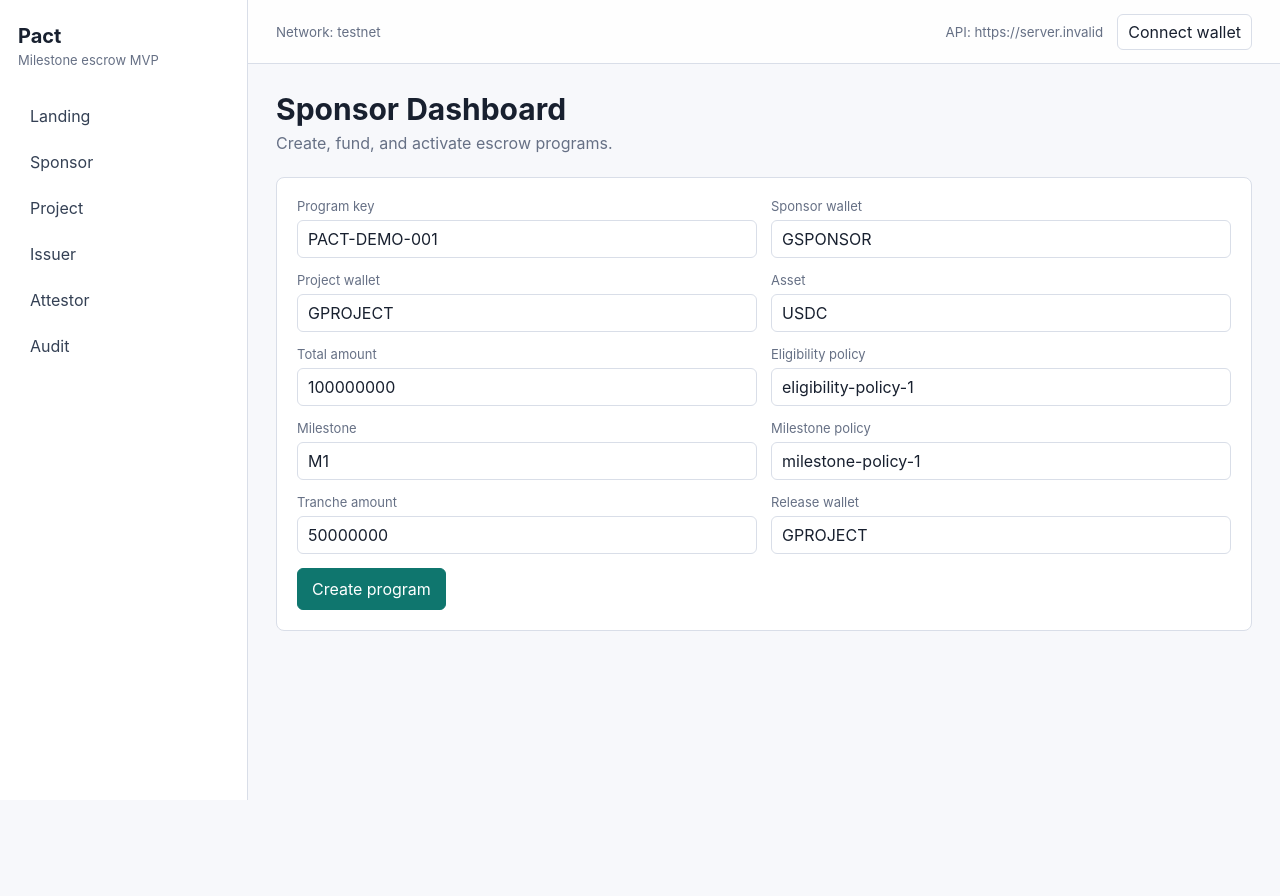
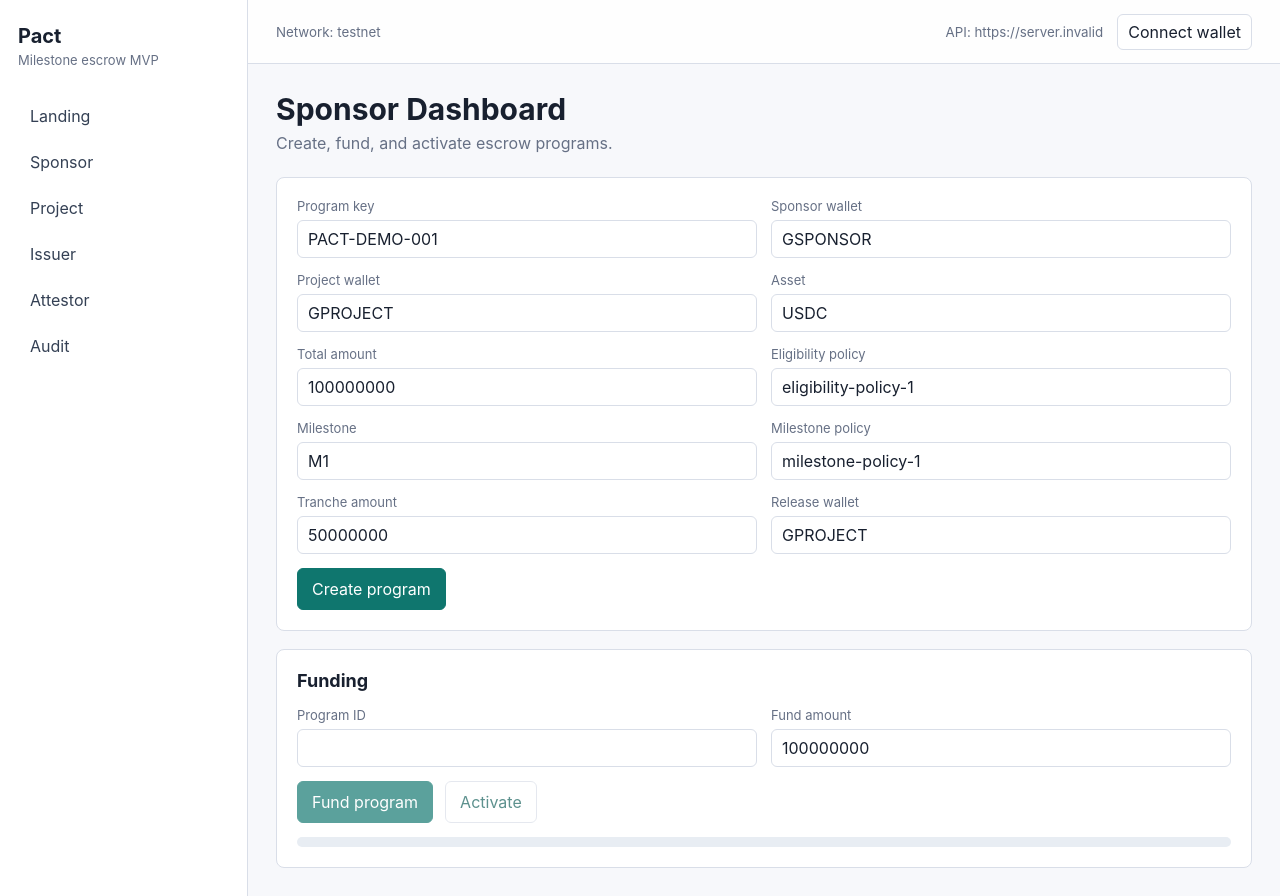
Before and after one commit to foundermafstat/pact, a Next.js app in the folder apps/web/: page /sponsor in a window 1280 px wide. Before the commit the page ends 800 px from the top, so only its background shows below. Built offline with nearby package versions, Linux system fonts and the light colour scheme; no server answers.

Commit message:
feat: add step 076 sponsor funding flow

```diff
--- a/apps/web/src/app/globals.css
+++ b/apps/web/src/app/globals.css
@@ -154,6 +154,15 @@ select {
   padding: 20px;
 }
 
+.stacked-section {
+  margin-top: 18px;
+}
+
+.section-title {
+  margin: 0 0 16px;
+  font-size: 18px;
+}
+
 .landing-hero {
   min-height: 360px;
   display: grid;
@@ -290,6 +299,38 @@ select {
   opacity: 0.68;
 }
 
+.secondary-button {
+  border: 1px solid var(--line);
+  border-radius: 6px;
+  background: #ffffff;
+  color: var(--accent-strong);
+  padding: 10px 14px;
+  cursor: pointer;
+}
+
+.secondary-button:disabled {
+  cursor: progress;
+  opacity: 0.68;
+}
+
+.funding-panel {
+  display: grid;
+  gap: 14px;
+}
+
+.progress-track {
+  height: 10px;
+  border-radius: 999px;
+  background: #e8edf3;
+  overflow: hidden;
+}
+
+.progress-track span {
+  display: block;
+  height: 100%;
+  background: var(--accent);
+}
+
 .success-text {
   color: var(--accent-strong);
 }
--- a/apps/web/src/app/sponsor/page.tsx
+++ b/apps/web/src/app/sponsor/page.tsx
@@ -1,4 +1,5 @@
 import { CreateProgramForm } from "../../features/sponsor/create-program-form";
+import { FundProgramPanel } from "../../features/sponsor/fund-program-panel";
 
 export default function SponsorPage() {
   return (
@@ -8,6 +9,10 @@ export default function SponsorPage() {
       <section className="section">
         <CreateProgramForm />
       </section>
+      <section className="section stacked-section">
+        <h2 className="section-title">Funding</h2>
+        <FundProgramPanel />
+      </section>
     </>
   );
 }
--- /dev/null
+++ b/apps/web/src/features/sponsor/fund-program-panel.tsx
@@ -0,0 +1,90 @@
+"use client";
+
+import { useMemo, useState, useTransition } from "react";
+
+import { webEnv } from "../../config/env";
+import { PactApiClient, PactApiClientError } from "../../lib/api-client";
+import { getFundingProgress } from "./funding-model";
+
+type FundingState = {
+  fundedAmount: string;
+  totalAmount: string;
+  status: string;
+};
+
+export function FundProgramPanel() {
+  const [programId, setProgramId] = useState("");
+  const [amount, setAmount] = useState("100000000");
+  const [fundingState, setFundingState] = useState<FundingState | null>(null);
+  const [error, setError] = useState<string | null>(null);
+  const [isPending, startTransition] = useTransition();
+  const client = useMemo(() => new PactApiClient(webEnv.apiUrl), []);
+  const progress = fundingState
+    ? getFundingProgress(fundingState.fundedAmount, fundingState.totalAmount)
+    : 0;
+
+  const runAction = (action: "fund" | "activate") => {
+    setError(null);
+    startTransition(async () => {
+      try {
+        const response =
+          action === "fund"
+            ? await client.fundProgram(programId, { amount })
+            : await client.activateProgram(programId);
+        setFundingState({
+          fundedAmount: response.data.program.fundedAmount,
+          totalAmount: response.data.program.totalAmount,
+          status: response.data.program.status
+        });
+      } catch (caughtError) {
+        setError(
+          caughtError instanceof PactApiClientError
+            ? caughtError.message
+            : "Sponsor transaction failed"
+        );
+      }
+    });
+  };
+
+  return (
+    <div className="funding-panel">
+      <div className="form-grid">
+        <label className="field">
+          <span>Program ID</span>
+          <input value={programId} onChange={(event) => setProgramId(event.target.value)} />
+        </label>
+        <label className="field">
+          <span>Fund amount</span>
+          <input value={amount} onChange={(event) => setAmount(event.target.value)} />
+        </label>
+      </div>
+      <div className="form-actions">
+        <button
+          className="primary-button"
+          disabled={isPending || !programId}
+          onClick={() => runAction("fund")}
+          type="button"
+        >
+          Fund program
+        </button>
+        <button
+          className="secondary-button"
+          disabled={isPending || !programId}
+          onClick={() => runAction("activate")}
+          type="button"
+        >
+          Activate
+        </button>
+        {fundingState ? (
+          <span className="success-text">
+            {fundingState.status} · {progress}% funded
+          </span>
+        ) : null}
+        {error ? <span className="error-text">{error}</span> : null}
+      </div>
+      <div className="progress-track" aria-label="Funding progress">
+        <span style={{ width: `${progress}%` }} />
+      </div>
+    </div>
+  );
+}
--- /dev/null
+++ b/apps/web/src/features/sponsor/funding-model.ts
@@ -0,0 +1,9 @@
+export const getFundingProgress = (fundedAmount: string, totalAmount: string): number => {
+  const funded = Number(fundedAmount);
+  const total = Number(totalAmount);
+  if (!Number.isFinite(funded) || !Number.isFinite(total) || total <= 0) {
+    return 0;
+  }
+
+  return Math.min(100, Math.round((funded / total) * 100));
+};
```
Also changed, not shown: 1 other file (tests, documents, lock files or other folders).
